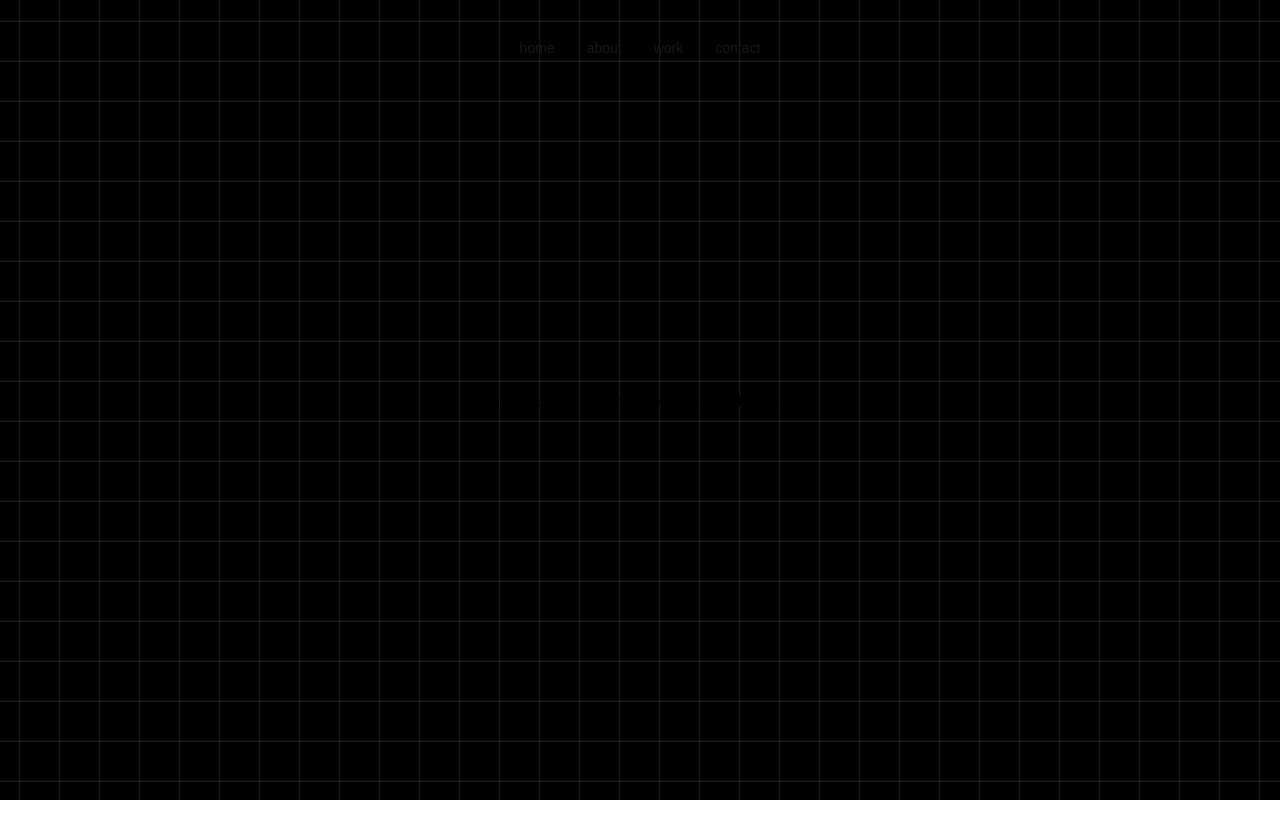
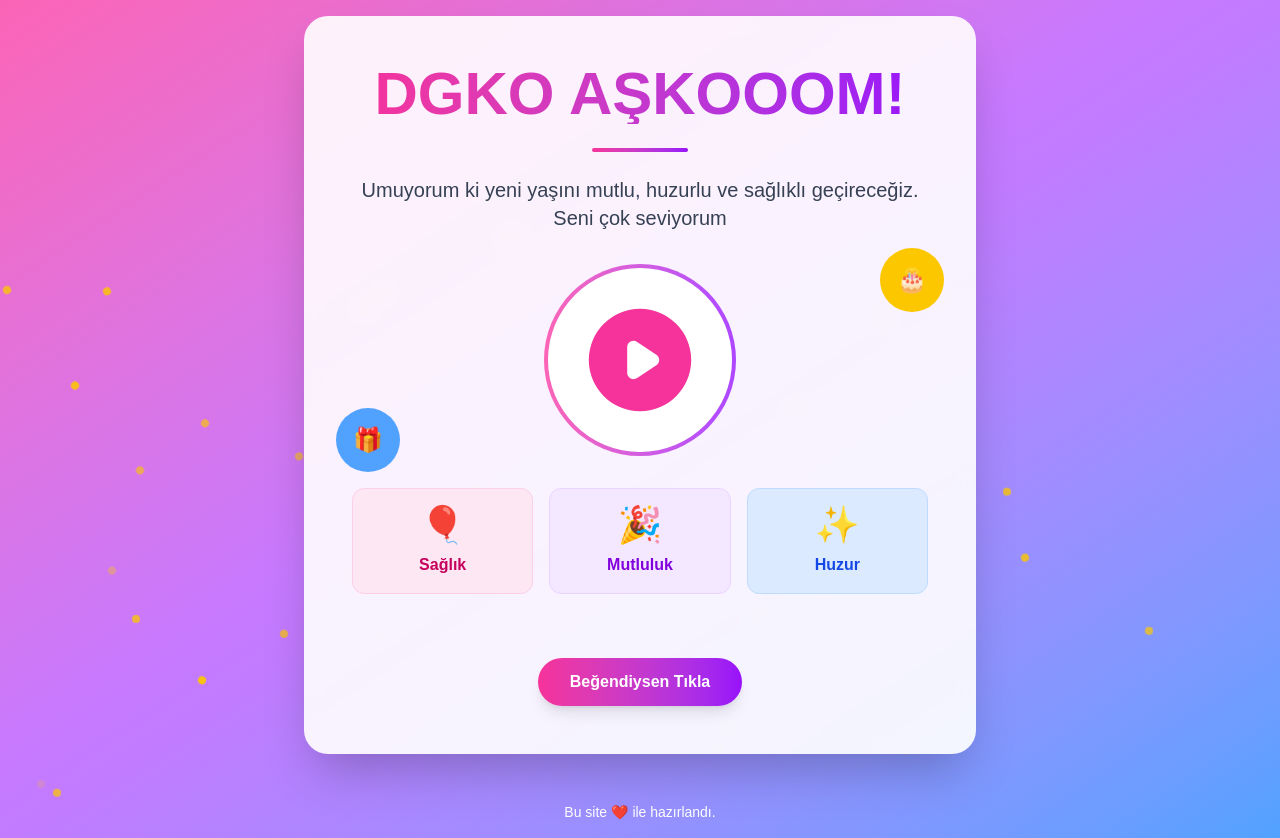
Before and after one commit to sanarberkebayram/sanarberkebayram-com, a Next.js app: page /askom-dgko in a window 1280 px wide. Before the commit this address had no page. Before the commit the page ends 800 px from the top, so only its background shows below. Built offline with nearby package versions, Linux system fonts and the light colour scheme.

Commit message:
[Additional Push] For my lovely wife.

```diff
--- /dev/null
+++ b/app/askom-dgko/page.js
@@ -0,0 +1,94 @@
+'use client';
+import Head from 'next/head';
+
+export default function BirthdayPage() {
+  return (
+    <div className="min-h-screen bg-gradient-to-br from-pink-400 via-purple-400 to-blue-400 flex flex-col items-center justify-center p-4">
+      <Head>
+        <title>Happy Birthday!</title>
+        <meta name="description" content="A beautiful birthday celebration page" />
+        <link rel="icon" href="/favicon.ico" />
+      </Head>
+
+      <main className="flex flex-col items-center justify-center w-full flex-1 px-4 text-center">
+        {/* Confetti animation elements */}
+        <div className="absolute top-0 left-0 w-full h-full overflow-hidden pointer-events-none">
+          {[...Array(50)].map((_, i) => (
+            <div
+              key={i}
+              className="absolute w-2 h-2 bg-yellow-400 rounded-full opacity-70"
+              style={{
+                top: `${Math.random() * 100}%`,
+                left: `${Math.random() * 100}%`,
+                animation: `fall ${Math.random() * 5 + 5}s linear infinite`,
+                animationDelay: `${Math.random() * 5}s`,
+                transform: `scale(${Math.random() + 0.5})`
+              }}
+            ></div>
+          ))}
+        </div>
+
+        {/* Main content */}
+        <div className="bg-white/90 backdrop-blur-sm rounded-3xl shadow-2xl p-8 md:p-12 max-w-2xl w-full transform hover:scale-105 transition-transform duration-300">
+          <h1 className="text-5xl md:text-6xl font-bold text-transparent bg-clip-text bg-gradient-to-r from-pink-500 to-purple-600 mb-2">
+            DGKO AŞKOOOM!
+          </h1>
+
+          <div className="w-24 h-1 bg-gradient-to-r from-pink-500 to-purple-600 rounded-full mx-auto my-6"></div>
+
+          <p className="text-lg md:text-xl text-gray-700 mb-8">
+            Umuyorum ki yeni yaşını mutlu, huzurlu ve sağlıklı geçireceğiz. Seni çok seviyorum
+          </p>
+
+          <div className="my-8 relative">
+            <div className="w-48 h-48 mx-auto rounded-full bg-gradient-to-r from-pink-400 to-purple-500 p-1">
+              <div className="w-full h-full rounded-full bg-white flex items-center justify-center">
+                <svg className="w-32 h-32 text-pink-500" fill="currentColor" viewBox="0 0 20 20" xmlns="http://www.w3.org/2000/svg">
+                  <path fillRule="evenodd" d="M10 18a8 8 0 100-16 8 8 0 000 16zM9.555 7.168A1 1 0 008 8v4a1 1 0 001.555.832l3-2a1 1 0 000-1.664l-3-2z" clipRule="evenodd"></path>
+                </svg>
+              </div>
+            </div>
+
+            {/* Decorative elements */}
+            <div className="absolute -top-4 -right-4 w-16 h-16 bg-yellow-400 rounded-full flex items-center justify-center text-2xl">
+              🎂
+            </div>
+            <div className="absolute -bottom-4 -left-4 w-16 h-16 bg-blue-400 rounded-full flex items-center justify-center text-2xl">
+              🎁
+            </div>
+          </div>
+
+          <div className="grid grid-cols-1 md:grid-cols-3 gap-4 my-8">
+            <div className="bg-pink-100 p-4 rounded-xl border border-pink-200">
+              <div className="text-4xl mb-2">🎈</div>
+              <h3 className="font-semibold text-pink-700">Sağlık</h3>
+            </div>
+            <div className="bg-purple-100 p-4 rounded-xl border border-purple-200">
+              <div className="text-4xl mb-2">🎉</div>
+              <h3 className="font-semibold text-purple-700">Mutluluk</h3>
+            </div>
+            <div className="bg-blue-100 p-4 rounded-xl border border-blue-200">
+              <div className="text-4xl mb-2">✨</div>
+              <h3 className="font-semibold text-blue-700">Huzur</h3>
+            </div>
+          </div>
+
+          <button className="mt-8 bg-gradient-to-r from-pink-500 to-purple-600 text-white font-bold py-3 px-8 rounded-full transform hover:scale-110 transition-transform duration-200 shadow-lg">
+            Beğendiysen Tıkla
+          </button>
+        </div>
+
+        <div className="mt-12 text-white text-sm">
+          <p>Bu site ❤️ ile hazırlandı.</p>
+        </div>
+      </main>
+
+      <style jsx global>{`
+        @keyframes fall {
+          0% { transform: translateY(-100px) rotate(0deg); opacity: 1; }
+          100% { transform: translateY(100vh) rotate(360deg); opacity: 0; }
+        }
+      `}</style>
+    </div>
+  );
+}
--- a/app/layout.js
+++ b/app/layout.js
@@ -1,7 +1,5 @@
 import { Geist, Geist_Mono } from "next/font/google";
 import "./globals.css";
-import GridBackground from "./components/GridBackground";
-import TopNavbar from "./components/TopNavbar";
 
 const geistSans = Geist({
     variable: "--font-geist-sans",
@@ -24,8 +22,6 @@ export default function RootLayout({ children }) {
             <body
                 className={`${geistSans.variable} ${geistMono.variable} antialiased`}
             >
-                <GridBackground />
-                <TopNavbar />
                 {children}
             </body>
         </html>
--- a/app/page.js
+++ b/app/page.js
@@ -4,6 +4,8 @@ import AboutSection from "./sections/AboutSection";
 import ContactSection from "./sections/ContactSection";
 import HeroSection from "./sections/HeroSection";
 import WorkSection from "./sections/WorkSection";
+import GridBackground from "./components/GridBackground";
+import TopNavbar from "./components/TopNavbar";
 
 export default function Home() {
     return (
@@ -11,6 +13,8 @@ export default function Home() {
             <div className="hidden md:block">
                 <TargetCursor spinDuration={2} hideDefaultCursor={false} />
             </div>
+                <GridBackground />
+                <TopNavbar />
             <HeroSection />
             <AboutSection />
             <WorkSection/>
```
